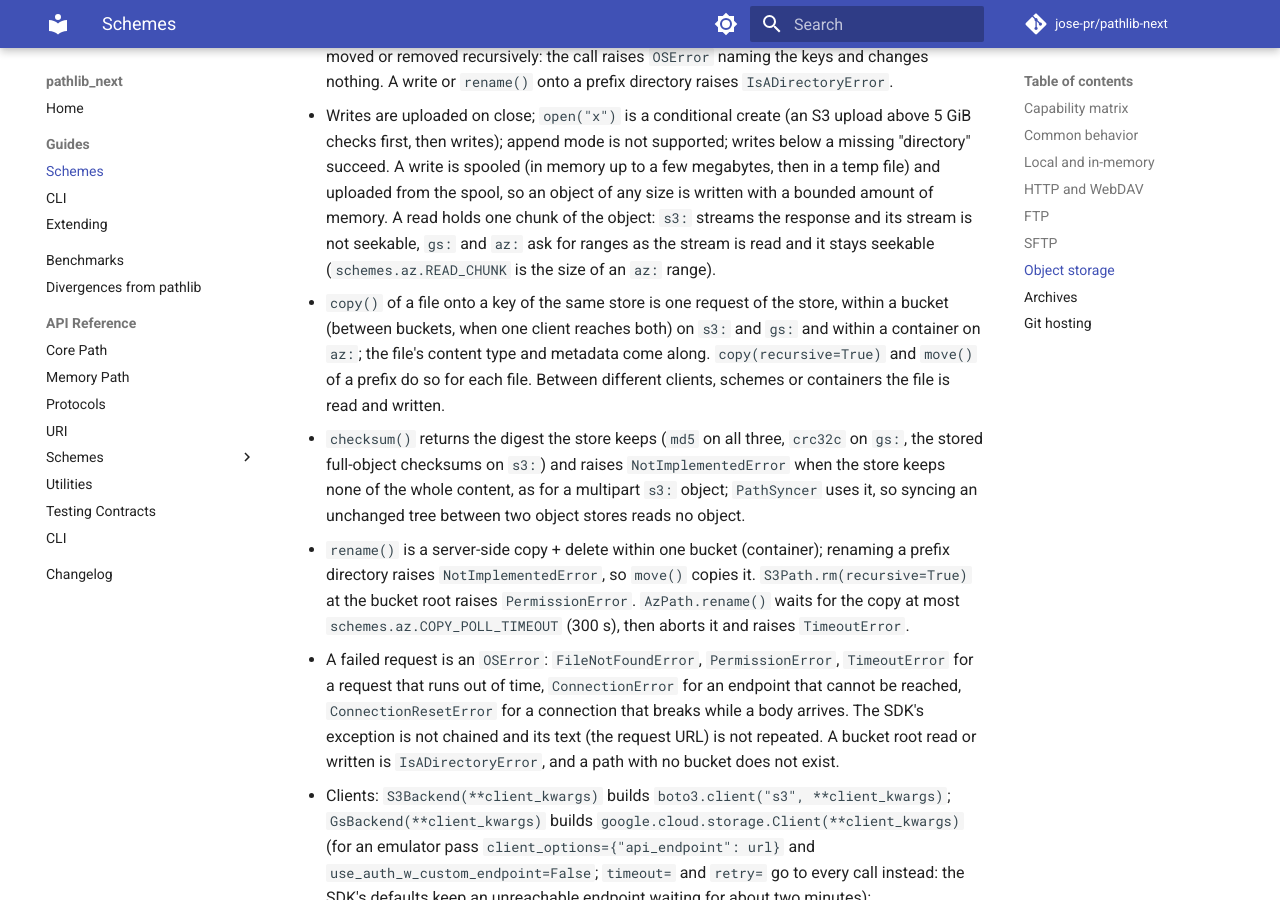
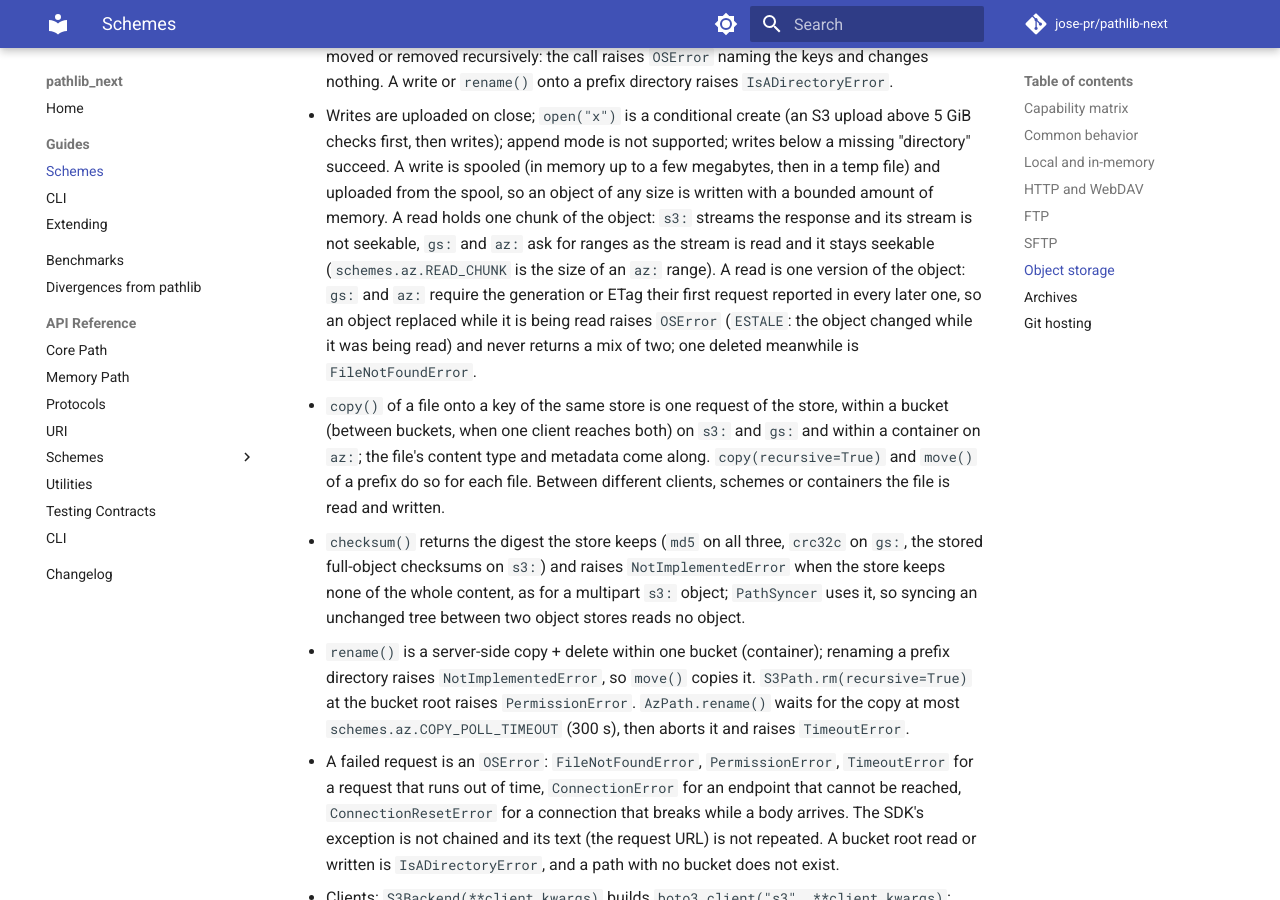
Before and after one commit to jose-pr/uripath, an MkDocs documentation site: the page built from docs/guides/schemes.md, in a window 1280 px wide and 900 px high, scrolled down 6101 px. Built offline with MkDocs 1.6.1 and Material for MkDocs 9.7.7, drawn with Linux system fonts in a browser that asks for light colours; comment, search, counter and statistics services are not loaded.

Commit message:
fix: a streamed gs: or az: read is one version of the object
A read of gs: or az: is a series of ranged requests, and nothing tied the second to
the object the first had read: an object replaced between two of them was read
half from each, without an error. The first request of a stream now reports the
object's generation (gs:) or ETag (az:) and every later request of that stream
requires it (ifGenerationMatch, If-Match), so a replaced object answers 412 and
the read raises OSError(ESTALE, "the object changed while it was being read"),
EIO where the platform has no ESTALE, not chained to the SDK's exception. A
deleted object stays FileNotFoundError, a 412 for a missing object included.
Each open is its own snapshot, a seek and re-read use its pin, r+ reads its
initial content under it, and seek(n, 2) measures the version being read (the
total of the first response on az:, a conditional metadata request on gs:).

s3: makes one GetObject per open and needs no pin. The fakes number every write,
report a generation and an ETag, honour the precondition and let a test change an
object between two requests of a stream.

```diff
--- a/docs/guides/schemes.md
+++ b/docs/guides/schemes.md
@@ -227,7 +227,11 @@ loop bridges it to the synchronous API).
   A read holds one chunk of the object: `s3:` streams the response and its
   stream is not seekable, `gs:` and `az:` ask for ranges as the stream is read
   and it stays seekable (`schemes.az.READ_CHUNK` is the size of an `az:`
-  range).
+  range). A read is one version of the object: `gs:` and `az:` require the
+  generation or ETag their first request reported in every later one, so an
+  object replaced while it is being read raises `OSError` (`ESTALE`: the
+  object changed while it was being read) and never returns a mix of two;
+  one deleted meanwhile is `FileNotFoundError`.
 - `copy()` of a file onto a key of the same store is one request of the store,
   within a bucket (between buckets, when one client reaches both) on `s3:` and
   `gs:` and within a container on `az:`; the file's content type and metadata
```
Also changed, not shown: src/uripath/AGENTS.md (+15 -3 lines), 1 other file.
